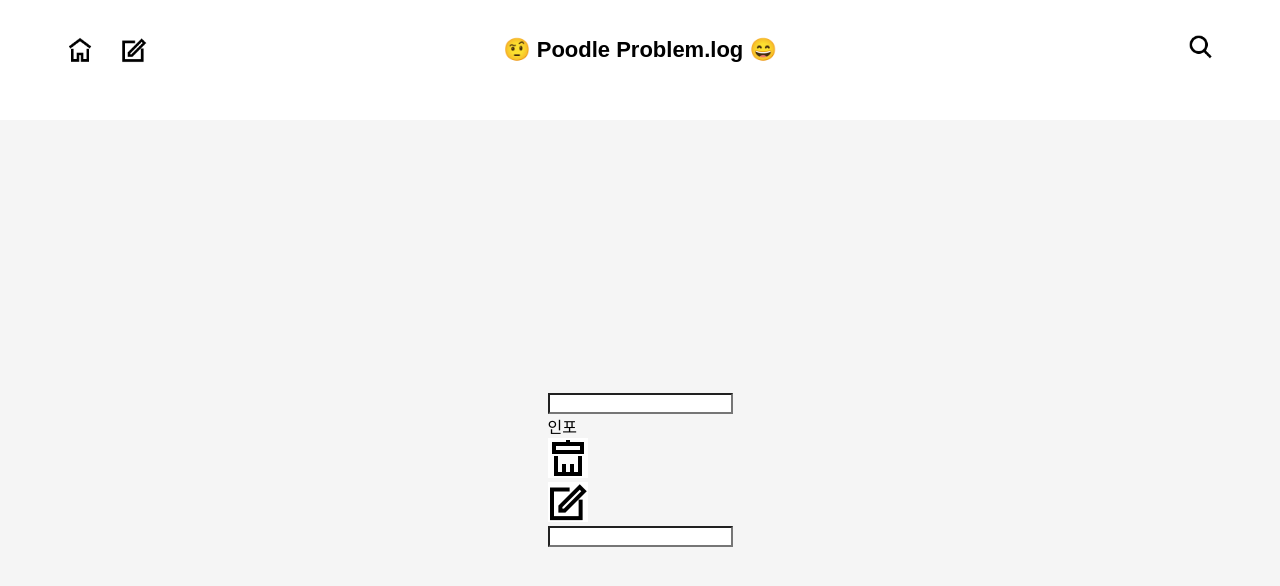
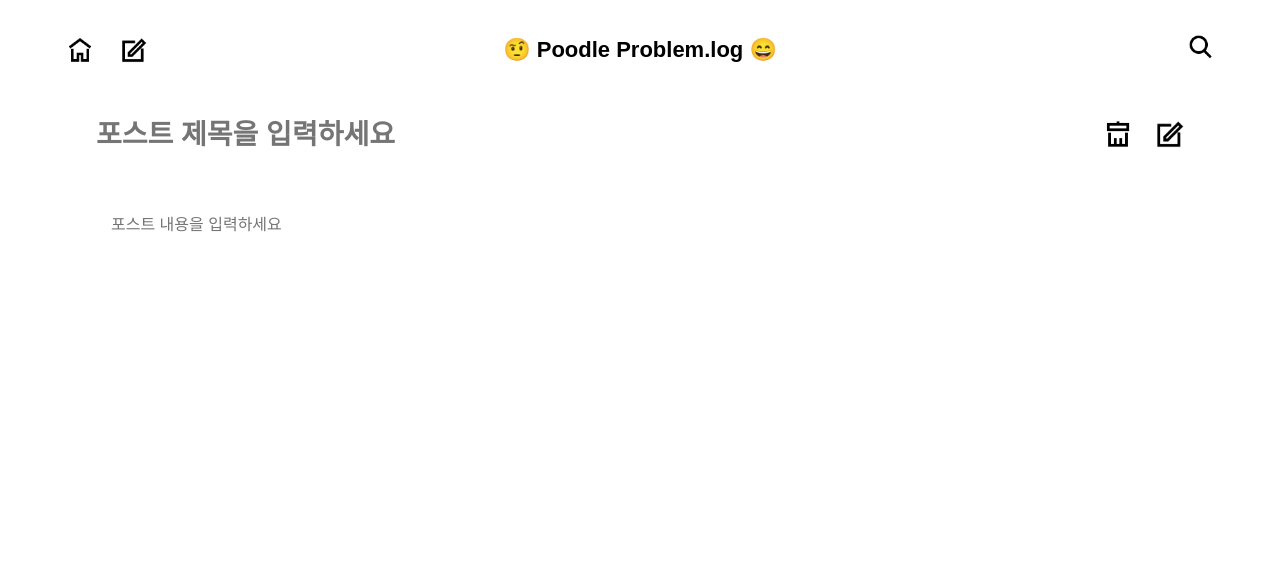
Before and after one commit to poodlepoodle/react-blog-15th, a Next.js app: page /write in a window 1280 px wide. Shown: the top 586 px of the page. Built offline with nearby package versions, Linux system fonts and the light colour scheme.

Commit message:
:lipstick: [style]: update new post editor ui
update new post editor ui

```diff
--- a/pages/components/WriteField.js
+++ b/pages/components/WriteField.js
@@ -1,28 +1,44 @@
 import React from 'react';
 import Image from 'next/image';
-import styles from '../../styles/PostItem.module.css';
+
+import styles from '../../styles/WriteField.module.css';
+
 import icon_delete from '../../public/icons/delete.png';
 import icon_write from '../../public/icons/write.png';
 
 const WriteField = () => {
   return (
-    <div className={styles.PostWrapper}>
-      <div className={styles.PostContainer}>
-        <div className={styles.ItemInfoWrapper}>
-          <div className={styles.ItemMainTextWrapper}>
-            <input className={styles.ItemTitle} />
-            <div className={styles.ItemInfo}>인포</div>
+    <div className={styles.wrapper}>
+      <div className={styles.container}>
+        <div className={styles.info_wrapper}>
+          <div className={styles.info_maintext_wrapper}>
+            <input
+              className={styles.info_title_input}
+              placeholder="포스트 제목을 입력하세요"
+            />
+            {/* <div className={styles.item_info}>인포</div> */}
+            {/* <input
+              type="date"
+              id="post-date"
+              name="post-date"
+              value="2018-07-22"
+              min="2022-01-01"
+              max="2022-12-31"
+            /> */}
           </div>
-          <div className={styles.navbar_right_wrapper}>
-            <div className={styles.navbar_icon_wrapper}>
+          <div className={styles.item_btn_wrapper}>
+            <div className={styles.item_btn_icon_wrapper}>
               <Image src={icon_delete} />
             </div>
-            <div className={styles.navbar_icon_wrapper}>
+            <div className={styles.item_btn_icon_wrapper}>
               <Image src={icon_write} />
             </div>
           </div>
         </div>
-        <input className={styles.ItemText} />
+        <textarea
+          className={styles.item_textarea}
+          placeholder="포스트 내용을 입력하세요"
+        />
       </div>
     </div>
   );
--- a/styles/PostItem.module.css
+++ b/styles/PostItem.module.css
@@ -2,7 +2,6 @@
   display: flex;
   flex-direction: column;
   align-items: center;
-  /* margin-top: 20px; */
 
   height: calc(100vh - 120px);
   overflow: scroll;
--- a/styles/Write.module.css
+++ b/styles/Write.module.css
@@ -6,7 +6,5 @@
   justify-content: center;
   align-items: center;
 
-  height: calc(100vh - 100px);
-
-  background-color: #f5f5f5;
+  height: calc(100vh - 120px);
 }
--- a/styles/Posts.module.css
+++ b/styles/WriteField.module.css
@@ -1,14 +1,14 @@
-.post_wrapper {
+.wrapper {
   display: flex;
   flex-direction: column;
   align-items: center;
-  /* margin-top: 20px; */
 
   height: calc(100vh - 120px);
+  min-width: 100%;
   overflow: scroll;
 }
 
-.post_container {
+.container {
   width: calc(100% - (100vw * 0.15));
   display: flex;
   flex-direction: column;
@@ -16,13 +16,20 @@
   justify-content: center;
 }
 
-.item_info_wrapper {
+.info_wrapper {
   width: 100%;
   display: flex;
   flex-direction: row;
   justify-content: space-between;
   align-items: flex-start;
-  margin-bottom: 48px;
+  margin-bottom: 24px;
+}
+
+.info_maintext_wrapper {
+  display: flex;
+  flex-direction: column;
+  justify-content: left;
+  align-items: flex-start;
 }
 
 .item_btn_wrapper {
@@ -49,13 +56,6 @@
   margin-left: 8%;
 }
 
-.item_maintext_wrapper {
-  display: flex;
-  flex-direction: column;
-  justify-content: left;
-  align-items: flex-start;
-}
-
 .item_image {
   width: 150px;
   height: 100px;
@@ -73,6 +73,25 @@
   margin-bottom: 24px;
 }
 
+.info_title_input {
+  padding: 0px;
+
+  width: 500px;
+  height: 30px;
+
+  padding: 0px;
+  margin-bottom: 24px;
+
+  border: none;
+
+  font-family: sans-serif;
+  font-size: 28px;
+  line-height: 28px;
+  font-weight: 700;
+  color: #000000;
+  text-align: left;
+}
+
 .item_info {
   font-family: sans-serif;
   font-size: 16px;
@@ -82,11 +101,40 @@
   text-align: left;
 }
 
-.item_text {
+.item_textarea {
+  resize: none;
+  outline: none;
+
+  padding: 0px;
+
+  width: 100%;
+  height: 65vh;
+
+  padding: 15px;
+  margin-bottom: 24px;
+
+  border: none;
+  border-radius: 14px;
+
   font-family: sans-serif;
   font-size: 16px;
   line-height: 24px;
   font-weight: 300;
   color: #000000;
   text-align: left;
+
+  background-color: #ffffff;
+  -webkit-transition: background-color 0.4s ease;
+  -moz-transition: background-color 0.4s ease;
+  -o-transition: background-color 0.4s ease;
+  -ms-transition: background-color 0.4s ease;
+  transition: background-color 0.4s ease;
 }
+
+.item_textarea:hover {
+  background-color: #f5f5f5;
+}
+
+.item_textarea:not(:placeholder-shown) {
+  background-color: #f5f5f5;
+}
--- a/styles/globals.css
+++ b/styles/globals.css
@@ -25,3 +25,39 @@ input {
 input:focus {
   outline: none;
 }
+
+input[type='date']::-webkit-clear-button {
+  display: none;
+}
+
+/* Removes the spin button */
+input[type='date']::-webkit-inner-spin-button {
+  display: none;
+}
+
+/* Always display the drop down caret */
+input[type='date']::-webkit-calendar-picker-indicator {
+  color: #2c3e50;
+}
+
+/* A few custom styles for date inputs */
+input[type='date'] {
+  appearance: none;
+  -webkit-appearance: none;
+  color: #95a5a6;
+  font-family: sans-serif;
+  font-size: 16px;
+  border: none;
+  background: #ecf0f1;
+  padding: 2px;
+  display: inline-block !important;
+  visibility: visible !important;
+}
+
+input[type='date'],
+focus {
+  color: #95a5a6;
+  box-shadow: none;
+  -webkit-box-shadow: none;
+  -moz-box-shadow: none;
+}
```
Also changed, not shown: pages/posts.js (deleted, +0 -12 lines), public/title_img.png (added).
